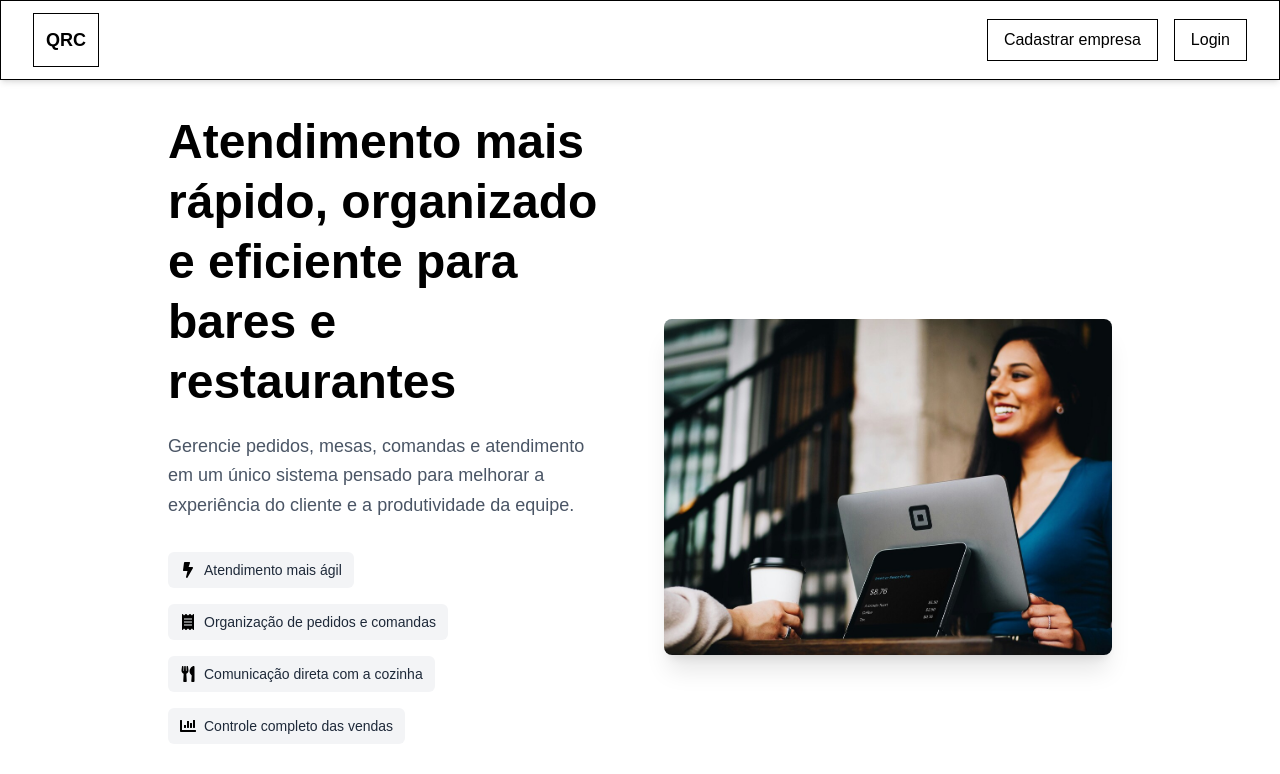
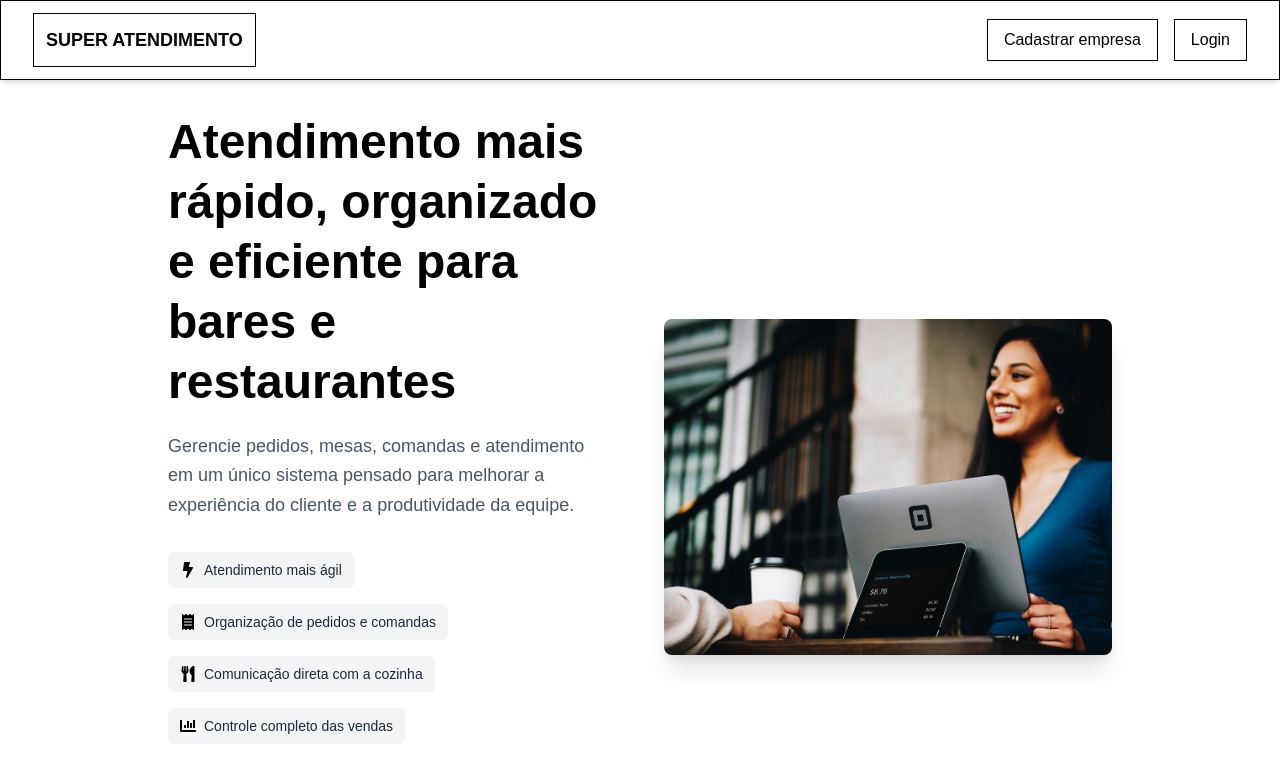
Before and after one commit to mauricom97/qrcoffee, a Next.js app in the folder frontend/: page / in a window 1280 px wide. Shown: the top 774 px of the page. Built offline with nearby package versions, Linux system fonts and the light colour scheme; no server answers.

Commit message:
feat: update navbar branding to "Super Atendimento" for improved user experience

```diff
--- a/frontend/app/components/navbar.tsx
+++ b/frontend/app/components/navbar.tsx
@@ -52,7 +52,7 @@ const Navbar = () => {
         <nav className="fixed top-0 left-0 w-full bg-white border border-black text-black shadow-md z-50">
             <div className="container mx-auto px-4 sm:px-6 md:px-8 py-3 flex justify-between items-center">
                 <Link href="/" className="text-base sm:text-lg font-bold border border-black p-2 sm:p-3 hover:bg-black hover:text-white transition-colors">
-                    QRC
+                    <p className="uppercase font-bold">Super Atendimento</p>
                 </Link>
 
                 <div className="hidden sm:flex items-center space-x-4">
```
